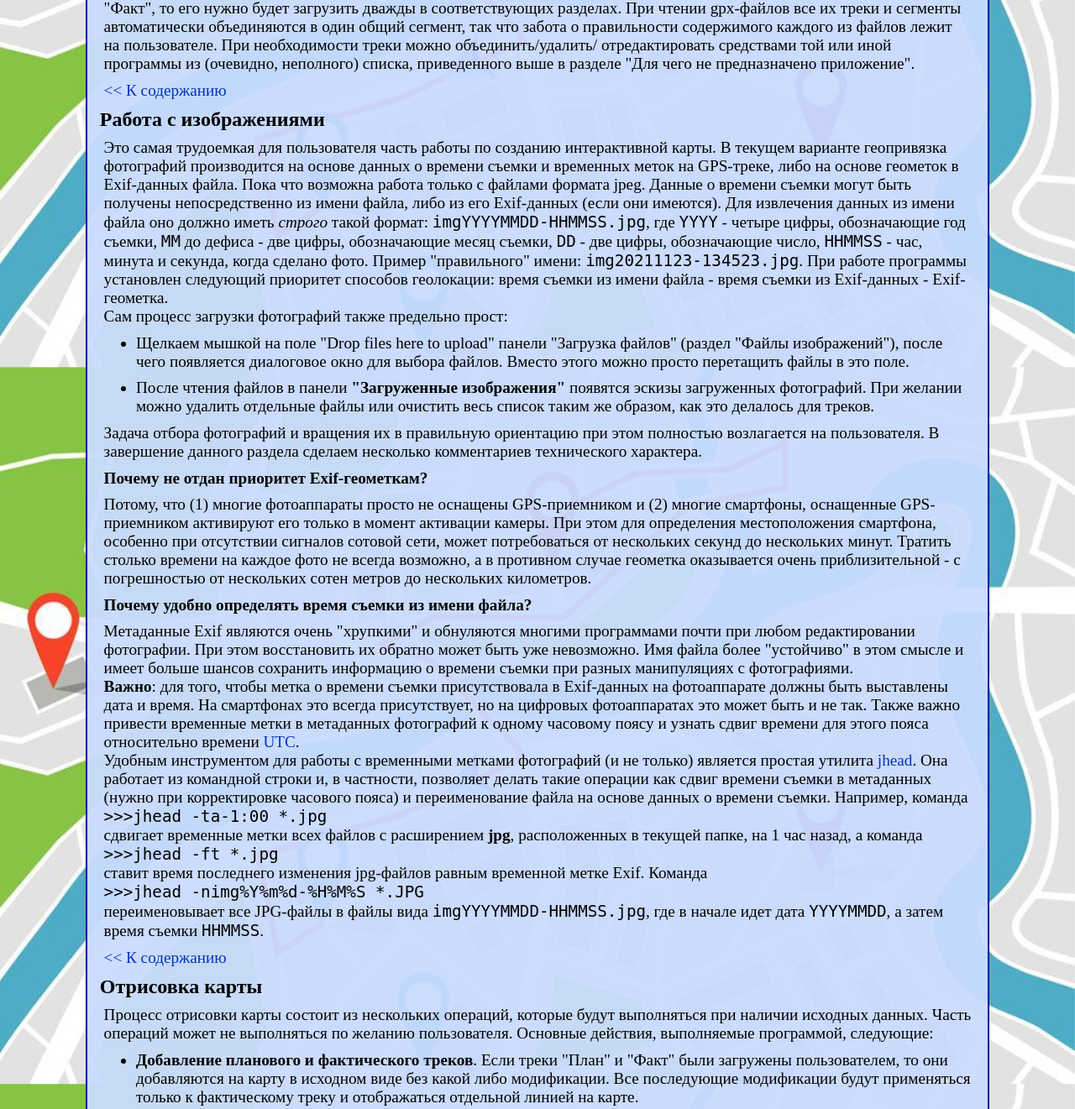
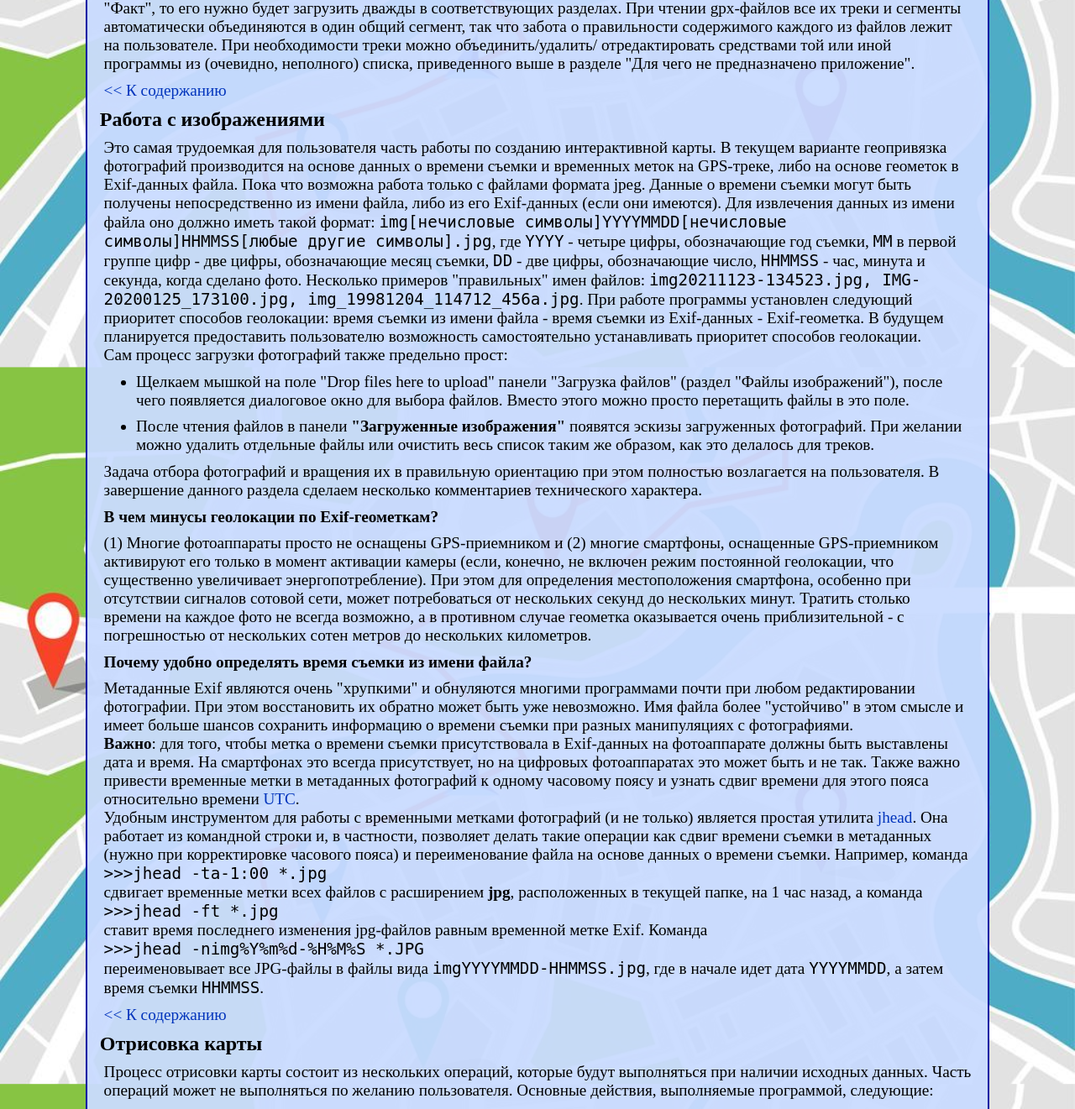
Before and after one commit to Villard85/postmap-app, a Flask app: page /about in a window 1280 px wide. Shown: the part 2097-3418 px from the top of the page at 84% size. Run offline with Flask 3, Linux system fonts and the light colour scheme; some libraries are stand-ins or nearby versions.

Commit message:
Improved geolocation protocol, edited about page accordingly

```diff
--- a/postmap/templates/about.html
+++ b/postmap/templates/about.html
@@ -220,14 +220,17 @@
 	на GPS-треке, либо на основе геометок в Exif-данных файла. Пока что возможна работа только с файлами формата
 	jpeg. Данные о времени съемки могут быть получены непосредственно из имени
 	файла, либо из его Exif-данных (если они имеются).
-	Для извлечения данных из имени файла оно должно иметь <em>строго</em> такой формат:
-	<code>imgYYYYMMDD-HHMMSS.jpg</code>, где <code>YYYY</code> - четыре
-	цифры, обозначающие год съемки, <code>MM</code> до дефиса - две
+	Для извлечения данных из имени файла оно должно иметь такой формат:
+	<code>img[нечисловые символы]YYYYMMDD[нечисловые символы]HHMMSS[любые другие символы].jpg</code>, где <code>YYYY</code> - четыре
+	цифры, обозначающие год съемки, <code>MM</code> в первой группе цифр - две
 	цифры, обозначающие месяц съемки, <code>DD</code> - две цифры,
 	обозначающие число, <code>HHMMSS</code> - час, минута и секунда,
-	когда сделано фото.	Пример "правильного" имени:
-	<code>img20211123-134523.jpg</code>. При работе программы установлен следующий приоритет
-	способов геолокации: время съемки из имени файла - время съемки из Exif-данных - Exif-геометка.<br>
+	когда сделано фото.	Несколько примеров "правильных" имен файлов:
+	<code>img20211123-134523.jpg, IMG-20200125_173100.jpg, img_19981204_114712_456a.jpg</code>.
+	При работе программы установлен следующий приоритет
+	способов геолокации: время съемки из имени файла - время съемки из Exif-данных - Exif-геометка.
+	В будущем планируется предоставить пользователю возможность самостоятельно устанавливать
+	приоритет способов геолокации.<br>
 	Сам процесс загрузки
 	фотографий также предельно прост:</p> <ul class="contents-list">
 		<li>
@@ -245,10 +248,11 @@
 	<p>Задача отбора фотографий и вращения их в правильную
 	ориентацию при этом полностью возлагается на пользователя.
 	В завершение данного раздела сделаем несколько комментариев технического характера.</p>
-	<h3>Почему не отдан приоритет Exif-геометкам?</h3>
-	<p>Потому, что (1) многие фотоаппараты просто не оснащены GPS-приемником и (2) многие
+	<h3>В чем минусы геолокации по Exif-геометкам?</h3>
+	<p>(1) Многие фотоаппараты просто не оснащены GPS-приемником и (2) многие
 	смартфоны, оснащенные GPS-приемником активируют его только в момент
-	активации камеры. При этом для определения местоположения
+	активации камеры (если, конечно, не включен режим постоянной геолокации,
+	что существенно увеличивает энергопотребление). При этом для определения местоположения
 	смартфона, особенно при отсутствии сигналов сотовой сети, может
 	потребоваться от нескольких секунд до нескольких минут. Тратить
 	столько времени на каждое фото не всегда возможно, а в противном
--- a/postmap/templates/index.html
+++ b/postmap/templates/index.html
@@ -173,7 +173,8 @@
 			<a class="download-link" href="{{ url_for('download_trk_csv') }}">
 				-> Скачать обработанный трек (csv)</a><br>
 			<a class="download-link" href="{{ url_for('download_pts_csv') }}">
-				-> Скачать путевые точки (csv)</a>
+				-> Скачать путевые точки (csv)</a><br>
+				<br>
 		{% endif %}
 	</div>
 </div>
```
Also changed, not shown: postmap/views/utility.py (+22 -18 lines).
